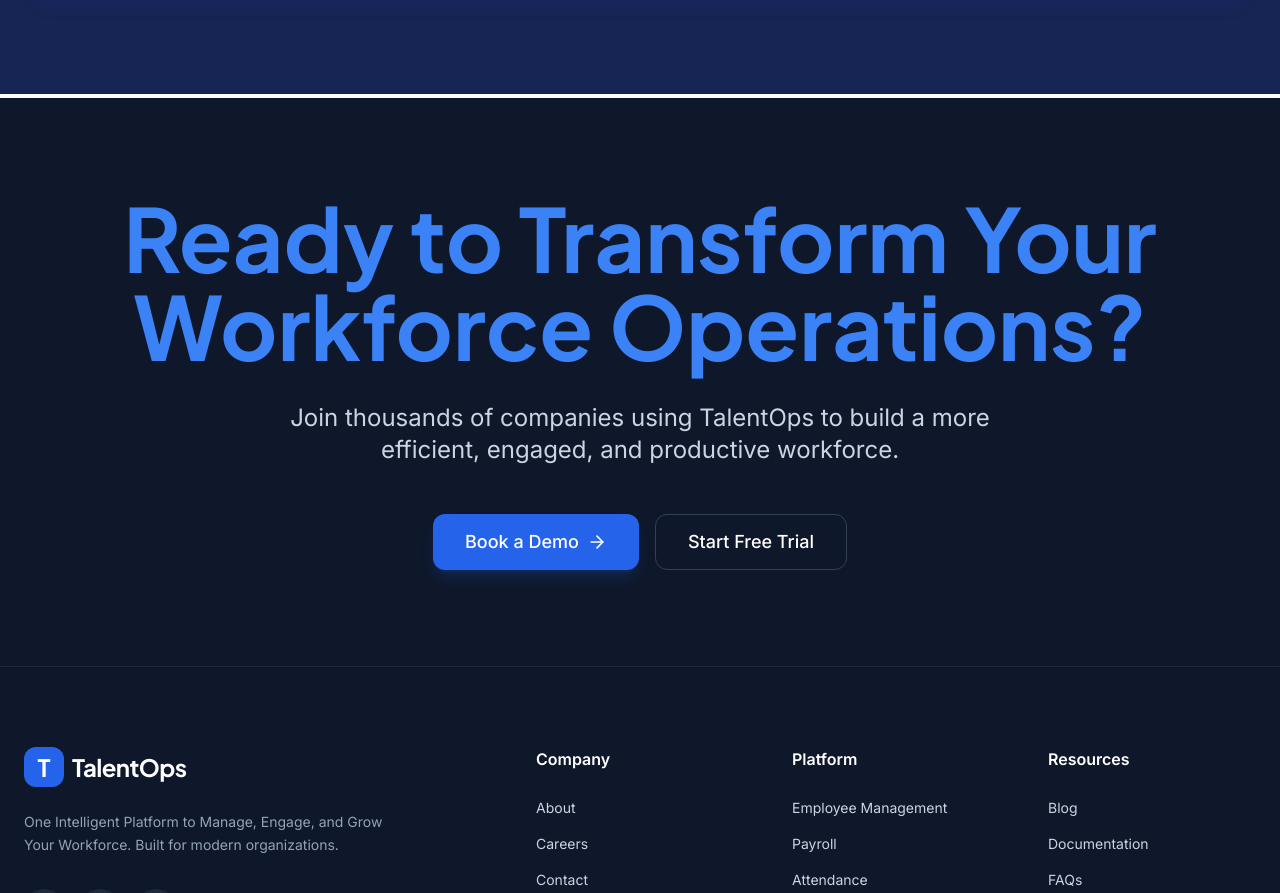
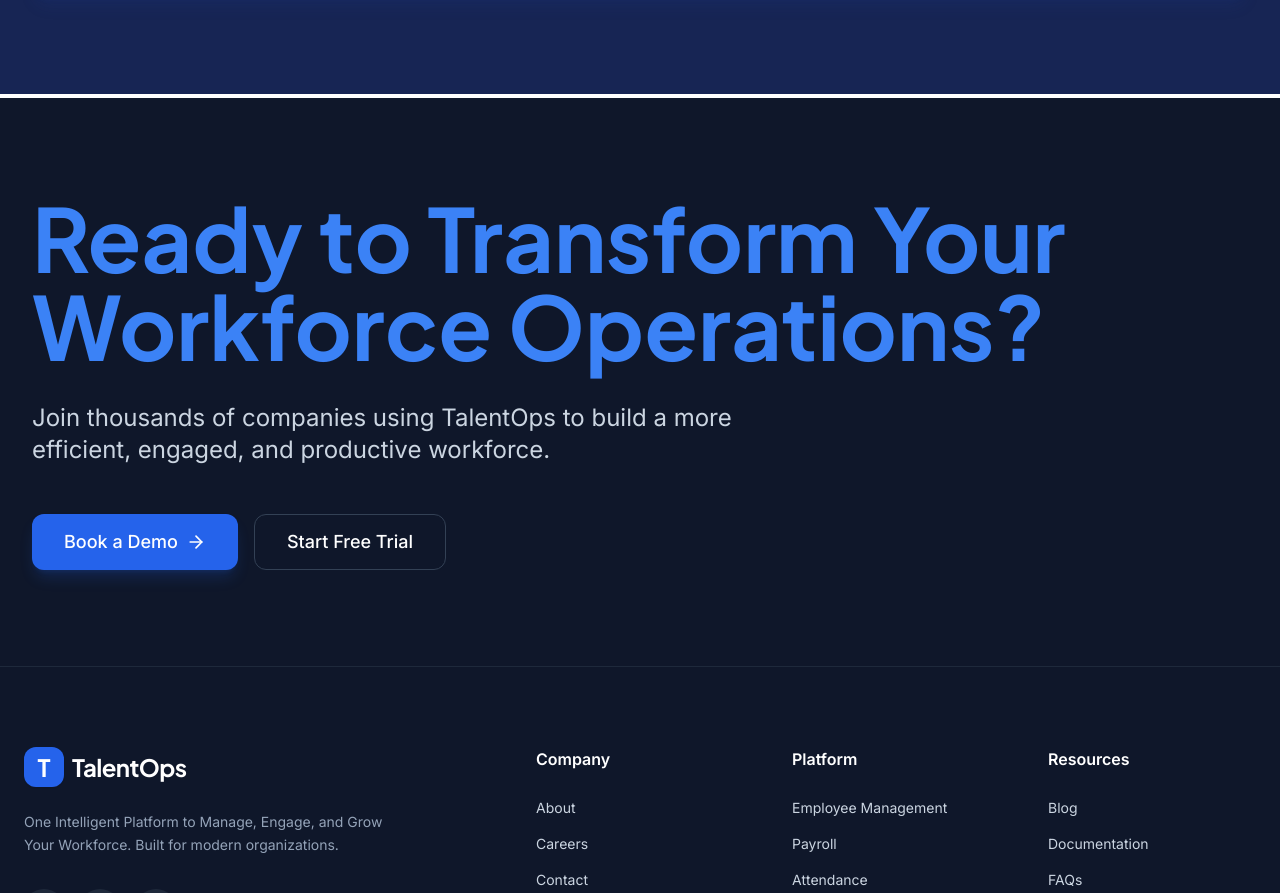
Before and after one commit to Deepthiswarupa/T-ops-LP, a React (Vite) app: page / in a window 1280 px wide. Shown: the part 9003-9896 px from the top of the page. Built offline with nearby package versions, Linux system fonts and the light colour scheme.

Commit message:
Left-align the Final CTA section

```diff
--- a/src/components/sections/FinalCTASection.tsx
+++ b/src/components/sections/FinalCTASection.tsx
@@ -5,15 +5,15 @@
 
 export function FinalCTASection() {
   return (
-    <section className="py-24 bg-slate-900 text-center">
+    <section className="py-24 bg-slate-900 text-left">
       <div className="w-full max-w-[1400px] mx-auto px-4 md:px-8">
         <h2 className="text-5xl md:text-7xl lg:text-[5.5rem] font-display font-bold text-blue-500 mb-8 leading-tight">
           Ready to Transform Your Workforce Operations?
         </h2>
-        <p className="text-slate-300 text-2xl mb-12 max-w-3xl mx-auto">
+        <p className="text-slate-300 text-2xl mb-12 max-w-3xl">
           Join thousands of companies using TalentOps to build a more efficient, engaged, and productive workforce.
         </p>
-        <div className="flex flex-col sm:flex-row justify-center items-center gap-4">
+        <div className="flex flex-col sm:flex-row justify-start items-center gap-4">
           <Button size="lg" className="h-14 w-full sm:w-auto px-8 text-lg font-medium rounded-xl bg-blue-600 hover:bg-blue-700 text-white shadow-lg shadow-blue-600/20 transition-all hover:-translate-y-0.5 whitespace-nowrap">
             Book a Demo <ArrowRight className="ml-2 w-5 h-5 shrink-0" />
           </Button>
```
